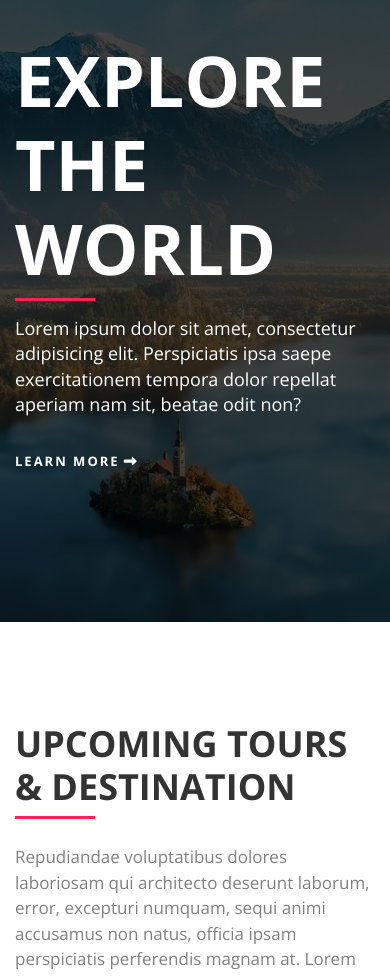
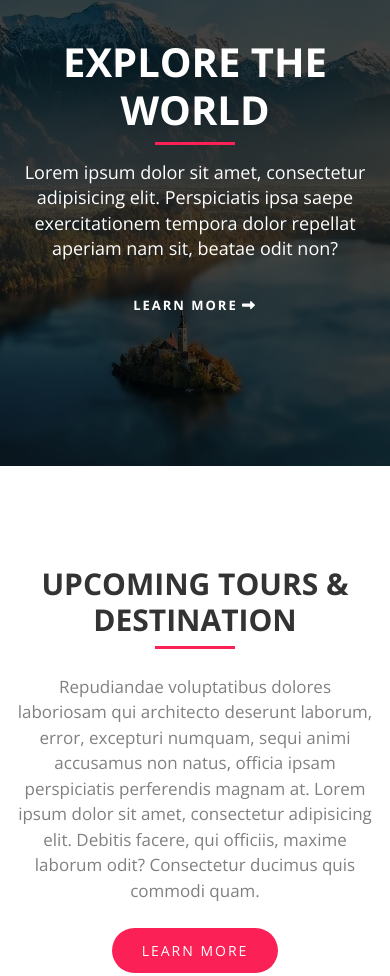
Before and after one commit to sultan-sheikh/bootstrap-project, a plain HTML site: page index.html in a window 390 px wide. Shown: the part 2441-3417 px from the top of the page. Drawn offline with nearby package versions, Linux system fonts and the light colour scheme.

Commit message:
Update style.css

```diff
--- a/css/style.css
+++ b/css/style.css
@@ -267,7 +267,7 @@ header {
 .tour img{
 	border-radius: 2px;
 	margin-bottom: 35px;
-	box-shadow: 8px 8px 8px 3px #00000014;
+	box-shadow: 8px 8px 8px 3px #00000021;
 }
  .small{
 	object-fit: cover;
@@ -299,12 +299,37 @@ header {
     margin: 0;
 }
 /*footer section end*/
-
-
-
-@media (max-width:768px){
+@media (max-width: 768px){
 	.explore-section .col-md-12{
 		flex-basis:100%;
 		max-width:100%;
 	}
+
+	.explore-section h1{
+		font-size:40px;
+	}
+
+	.explore-section{
+		text-align:center;
+	}
+
+	.explore-section span{
+		margin:0 auto;
+	}
+
+	.tour{
+		text-align:center;
+	}
+
+	.tour span{
+		margin:0 auto;
+	}
+
+	.tour h3{
+		font-size:30px;
+	}
+
+	.footer-section p{
+		font-size:15px;
+	}
 }
```
